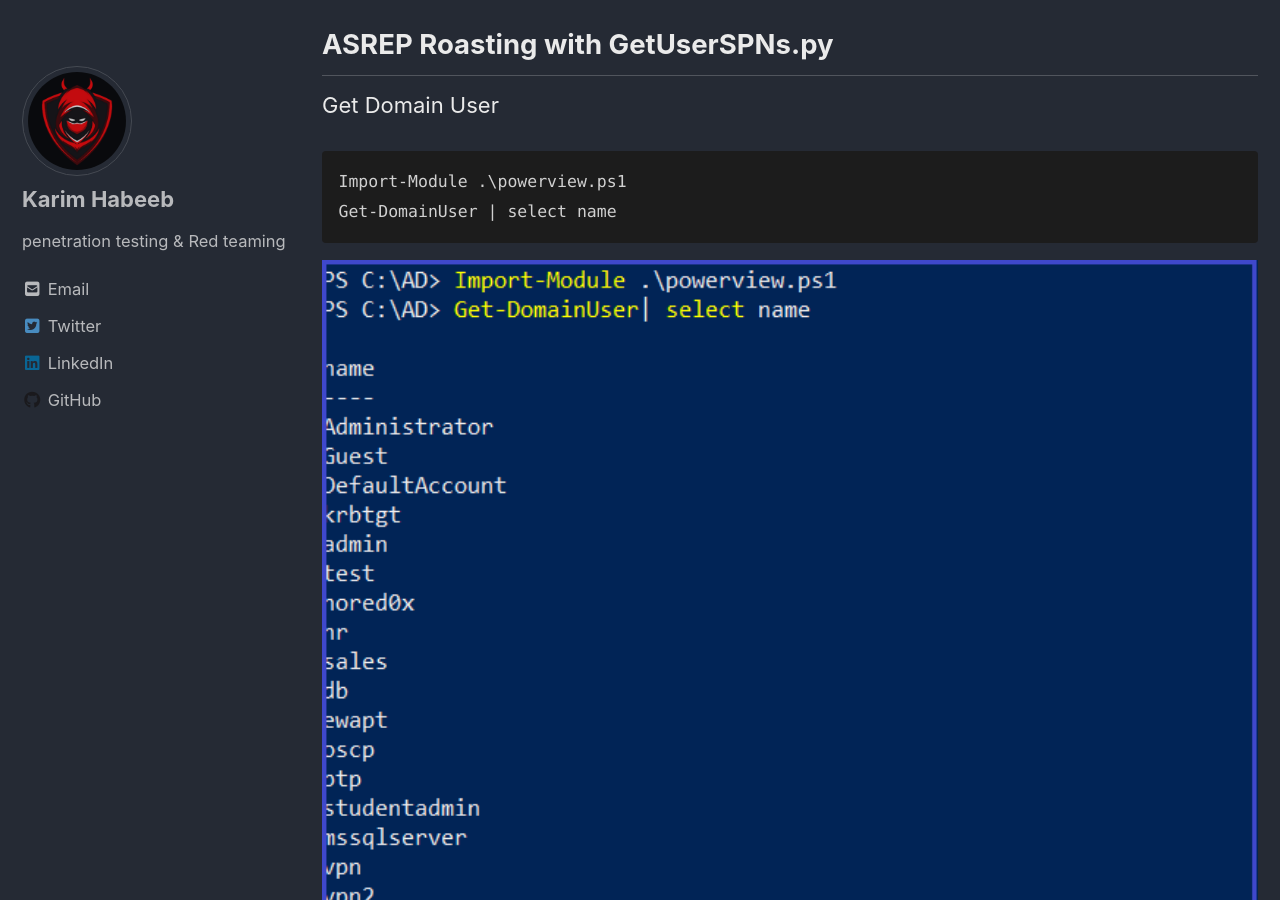
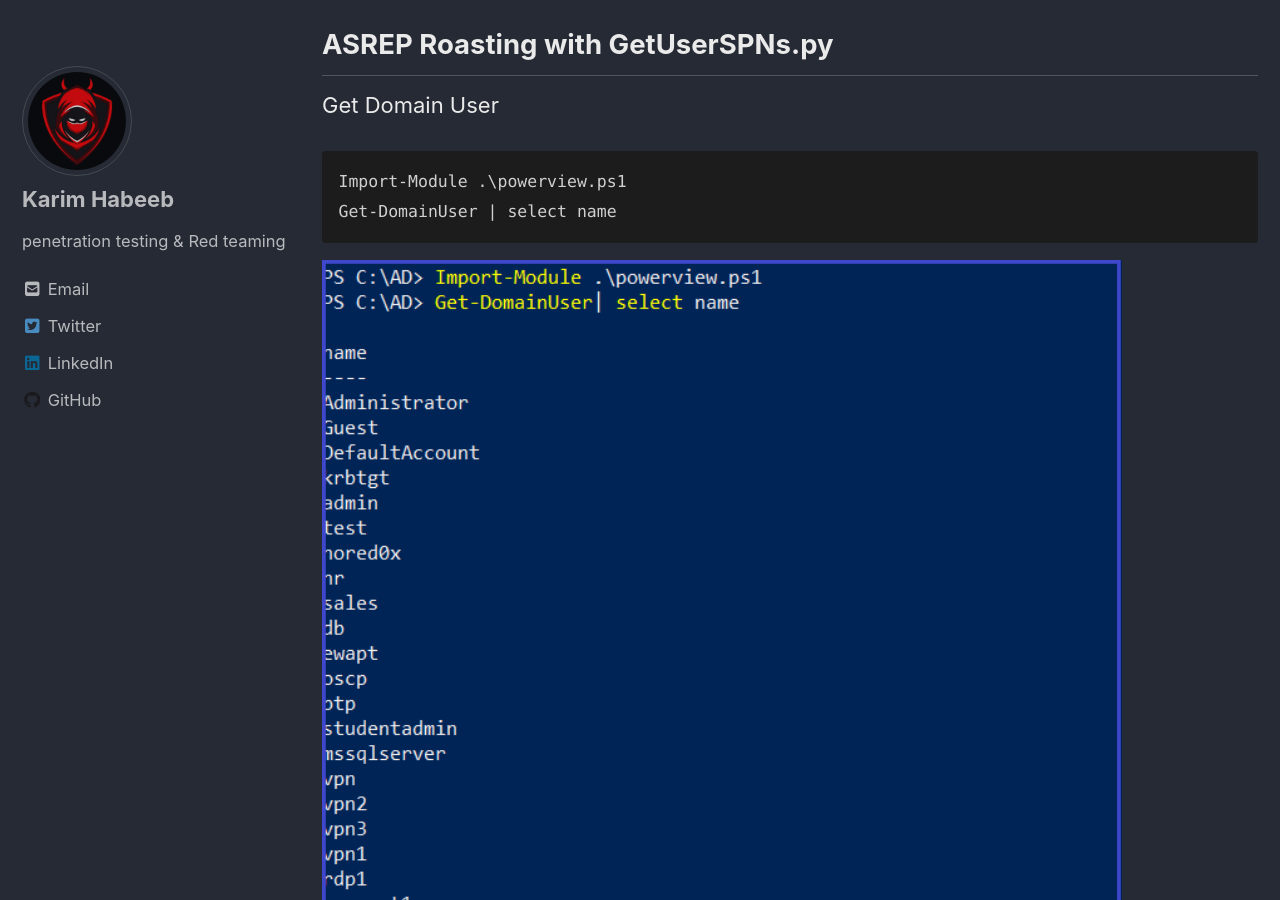
Before and after one commit to NoRed0x/NoRed0x.github.io, a Jekyll site: the page built from _posts/Red-Teaming/2021-07-12- Kerberos-AS-REP-Roasting.md, in a window 1280 px wide and 900 px high, scrolled down 5227 px. Built offline with Jekyll 4.4.1, drawn with Linux system fonts in a browser that asks for light colours; cached includes are drawn as plain includes; nearby versions of some CDN libraries.

Commit message:
Update 2021-07-12- Kerberos-AS-REP-Roasting.md

````diff
--- a/_posts/Red-Teaming/2021-07-12- Kerberos-AS-REP-Roasting.md
+++ b/_posts/Red-Teaming/2021-07-12- Kerberos-AS-REP-Roasting.md
@@ -71,7 +71,7 @@ Get Domain User
 Import-Module .\powerview.ps1
 Get-DomainUser | select name
 ```
-<img src="/img/asrep/users.PNG" alt="Getting-gz" width="1000" height="200">
+<img src="/img/asrep/users.PNG" alt="Getting-gz" width="800" height="200">
 
 saved users in the text file
 
````
